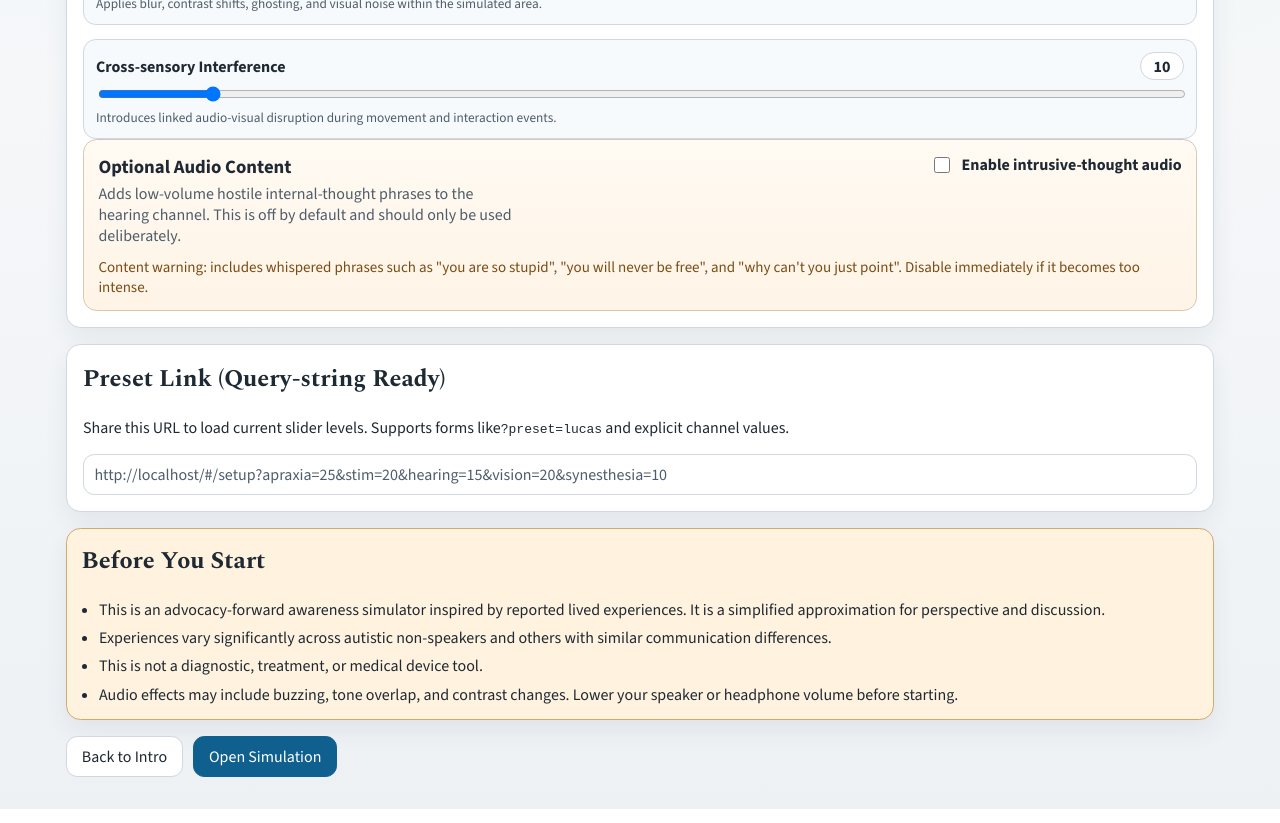
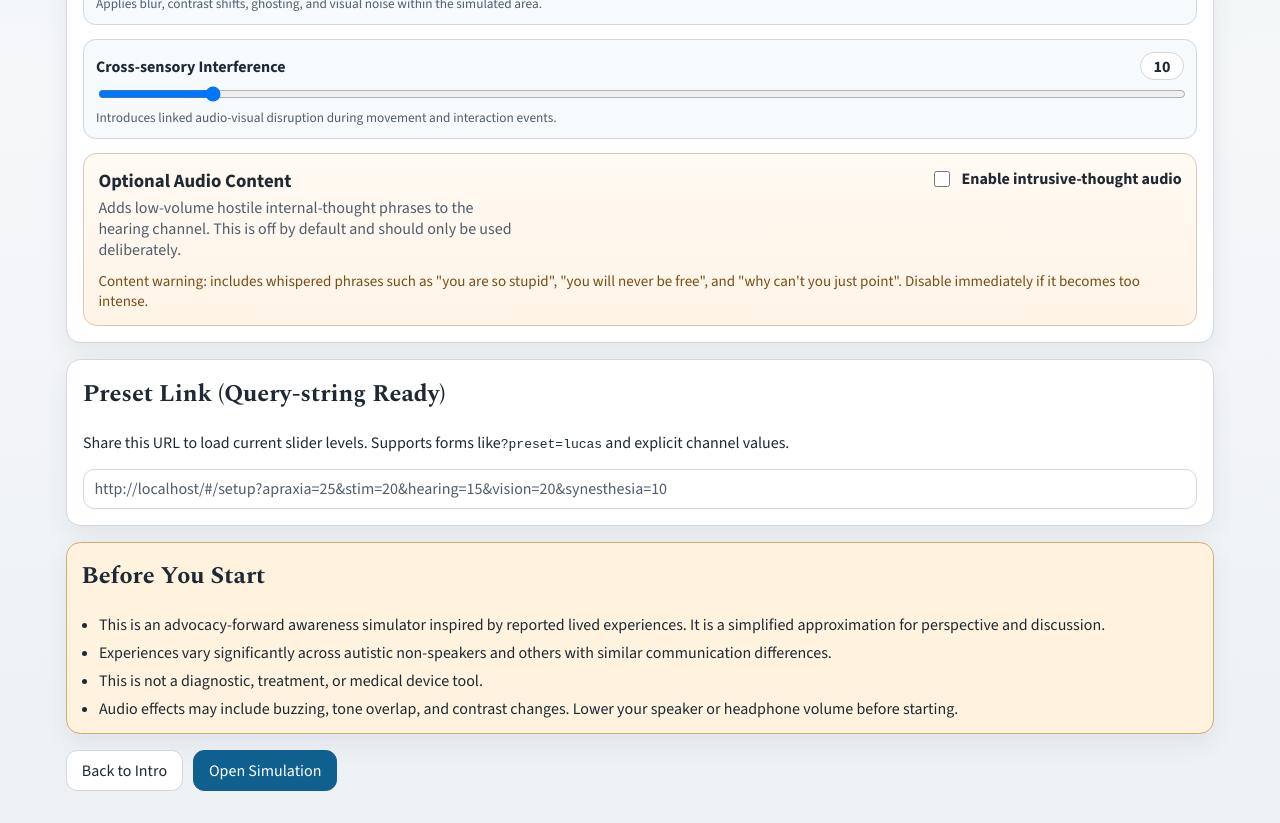
Before and after one commit to paulboutin/ASD-sim, a React (Vite) app: page /#/setup in a window 1280 px wide. Shown: the part 1020-1843 px from the top of the page. Built offline with nearby package versions, Linux system fonts and the light colour scheme.

Commit message:
fix: add spacing above optional audio panel

```diff
--- a/src/index.css
+++ b/src/index.css
@@ -232,6 +232,7 @@ nav a.active {
 .content-toggle-card {
   display: grid;
   gap: 0.7rem;
+  margin-top: 0.9rem;
   border: 1px solid #d9c7af;
   border-radius: 0.85rem;
   padding: 0.85rem 0.9rem;
```
